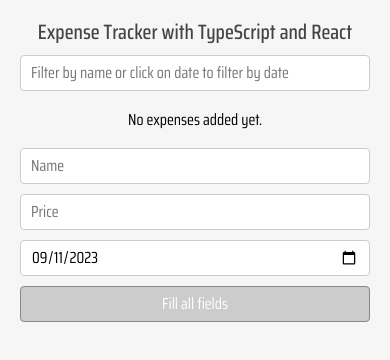
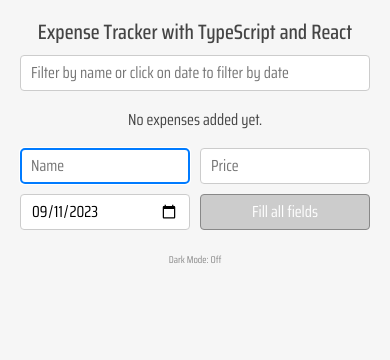
Before and after one commit to kraffcho/Expense-Tracker-with-TypeScript-and-React, a React (Create React App) app: page / in a window 390 px wide. Shown: the top 360 px of the page. Built offline with nearby package versions, Linux system fonts and the light colour scheme.

Commit message:
feature/enter-key-and-dark-mode-toggle
This branch introduces two new features:
1. The ability to add or update items by pressing the Enter key while using the expense form.
2. The option to toggle between Dark and Light themes to improve the user experience.

```diff
--- a/src/App.scss
+++ b/src/App.scss
@@ -1,4 +1,46 @@
 @import url("https://fonts.googleapis.com/css2?family=Saira+Condensed:wght@100;200;300;400;500;600;700&display=swap");
+
+:root {
+  --bg-color: #fff;
+  --text-color: #444;
+  --app-bg-color: #f6f6f6;
+  --app-border-color: #ccc;
+  --app-shadow-color: rgba(0, 0, 0, 0.1);
+  --bg-color-li-even: #eee;
+  --bg-color-li-odd: #fff;
+  --input-bg-color: #fff;
+  --input-text-color: #000;
+  --input-select-outline-color: #007bff;
+  --border-color: #ccc;
+  --button-action-bg-color: #fff;
+  --button-disabled-bg-color: #ccc;
+  --button-disabled-border-color: #888;
+  --button-toggle-theme-bg-color: #fff;
+  --button-toggle-theme-text-color: #222;
+  --button-bg-color: #007bff;
+  --button-bg-color-hover: #0056b3;
+}
+
+[data-theme="dark"] {
+  --bg-color: #111;
+  --text-color: #ccc;
+  --app-bg-color: #222;
+  --app-border-color: #333;
+  --app-shadow-color: rgba(0, 0, 0, 0.6);
+  --bg-color-li-even: #333;
+  --bg-color-li-odd: #444;
+  --input-bg-color: #333;
+  --input-text-color: #fff;
+  --input-select-outline-color: #111;
+  --border-color: #555;
+  --button-action-bg-color: #222;
+  --button-disabled-bg-color: #1d1d1d;
+  --button-disabled-border-color: #555;
+  --button-toggle-theme-bg-color: #333;
+  --button-toggle-theme-text-color: #aaa;
+  --button-bg-color: #444;
+  --button-bg-color-hover: #555;
+}
 
 body {
   margin: 0;
@@ -6,16 +48,20 @@ body {
   font-family: "Saira Condensed", sans-serif;
   -webkit-font-smoothing: antialiased;
   -moz-osx-font-smoothing: grayscale;
+  background-color: var(--bg-color);
+  color: var(--text-color);
+  transition: 300ms ease-out;
 }
 
 .App {
+  position: relative;
   max-width: 420px;
   margin: 30px auto;
   padding: 20px 20px 25px;
-  border: 1px solid #ccc;
+  border: 1px solid var(--app-border-color);
   border-radius: 8px;
-  box-shadow: 0 4px 8px rgba(0, 0, 0, 0.1);
-  background: #f6f6f6;
+  box-shadow: 0 4px 8px var(--app-shadow-color);
+  background: var(--app-bg-color);
   text-align: center;
 }
 
@@ -56,7 +102,7 @@ body {
 }
 
 h1 {
-  color: #444;
+  color: var(--text-color);
   font-size: clamp(1.3em, 4.5vw, 1.7em);
   font-weight: 500;
   margin: 0 0 10px;
@@ -71,13 +117,15 @@ h2 {
   color: #d9534f;
 
   span {
-    color: #333;
+    color: var(--text-color);
   }
 }
 
 input,
 button,
 select {
+  background: var(--input-bg-color);
+  color: var(--input-text-color);
   font-family: "Saira Condensed", sans-serif;
 }
 
@@ -85,8 +133,8 @@ input {
   padding: 4px 10px;
   font-size: 16px;
   border-radius: 4px;
-  border: 1px solid #ccc;
-  outline-color: #007bff;
+  border: 1px solid var(--border-color);
+  outline-color: var(--input-select-outline-color);
   height: 36px;
   -webkit-box-sizing: border-box;
   -moz-box-sizing: border-box;
@@ -100,8 +148,8 @@ select {
   padding: 4px 10px;
   font-size: 16px;
   border-radius: 4px;
-  border: 1px solid #ccc;
-  outline-color: #007bff;
+  border: 1px solid var(--border-color);
+  outline-color: var(--input-select-outline-color);
   height: 36px;
   -webkit-box-sizing: border-box;
   -moz-box-sizing: border-box;
@@ -142,24 +190,25 @@ select {
 }
 
 button {
-  background-color: #007bff;
+  height: 36px;
+  background-color: var(--button-bg-color);
   color: white;
   border: 1px solid #222;
   padding: 4px 14px;
   font-size: 16px;
   cursor: pointer;
   border-radius: 4px;
+  border: 1px solid var(--border-color);
   outline-color: #555;
-  height: 36px;
   transition: 300ms;
 
   &:hover {
-    background-color: #0056b3;
+    background-color: var(--button-bg-color-hover);
   }
 
   &:disabled {
-    background-color: #ccc;
-    border-color: #888;
+    background-color: var(--button-disabled-bg-color);
+    border-color: var(--button-disabled-border-color);
     cursor: not-allowed;
   }
 }
@@ -168,7 +217,7 @@ ul {
   list-style: none;
   padding: 0;
   margin: 20px 0 0;
-  background: #fff;
+  background: var(--bg-color-li-odd);
 }
 
 li {
@@ -184,8 +233,8 @@ li {
   &.heading {
     padding: 10px 8px;
     font-weight: 600;
-    color: #333;
-    background: #fff;
+    color: var(--text-color);
+    background: var(--app-bg-color);
   }
 
   >span {
@@ -214,14 +263,14 @@ li {
   }
 
   &:nth-child(even) {
-    background: #eee;
+    background: var(--bg-color-li-even);
   }
 }
 
 span[role="img"] {
   flex: 1;
   font-size: .7em;
-  background: #fff;
+  background: var(--button-action-bg-color);
   padding: 4px 2px;
   border: 1px solid #ddd;
   border-radius: 4px;
@@ -294,24 +343,58 @@ span[role="img"] {
   animation: animatedOutline 3s ease-in-out forwards;
 }
 
-@media only screen and (max-width: 460px) {
+.toggle-theme {
+  opacity: .5;
+  position: absolute;
+  bottom: 0;
+  left: 50%;
+  padding: 5px 10px 2px;
+  height: auto;
+  font-size: 10px;
+  color: var(--button-toggle-theme-text-color);
+  background-color: var(--button-toggle-theme-bg-color);
+  border-radius: 0 0 5px 5px;
+  transform: translate(-50%, 21px);
+  z-index: -1;
+}
+
+.toggle-theme:hover {
+  opacity: 1;
+  color: var(--text-color);
+  background-color: var(--app-bg-color);
+  cursor: pointer;
+}
+
+@media only screen and (max-width: 420px) {
   body {
     padding: 0;
-    background: #f6f6f6;
+    background: var(--app-bg-color);
   }
 
   .App {
     margin: 0;
+    padding-bottom: 50px;
     border: none;
     border-radius: 0;
     box-shadow: none;
   }
 
+  .no-results {
+    flex-direction: column;
+  }
+
+  .toggle-theme {
+    padding: 2px 6px;
+    background-color: transparent;
+    border-color: transparent;
+    border-radius: 0;
+    transform: translate(-50%, -10px);
+    z-index: 1;
+  }
+}
+
+@media only screen and (max-width: 360px) {
   .expenses-form {
     grid-template-columns: 1fr;
   }
-
-  .no-results {
-    flex-direction: column;
-  }
 }
--- a/src/App.tsx
+++ b/src/App.tsx
@@ -21,6 +21,9 @@ export interface ExpenseItem {
   date: string;
 }
 
+const savedTheme = localStorage.getItem("theme") || "light";
+document.documentElement.setAttribute("data-theme", savedTheme);
+
 function App() {
   // Initialize state for expenses from localStorage
   let initialExpenses: ExpenseItem[] = loadExpensesFromLocalStorage();
@@ -38,8 +41,10 @@ function App() {
   const [sortKey, setSortKey] = useState<SortKey>(SortKey.DATE);
   const [sortOrder, setSortOrder] = useState<SortOrder>(SortOrder.DESC);
   const [searchQuery, setSearchQuery] = useState<string>("");
+  const [isDarkMode, setIsDarkMode] = useState(savedTheme === "dark");
+  const toggleDarkMode = () => setIsDarkMode(!isDarkMode);
+  const { isLoading, startLoading, stopLoading } = useLoading();
 
-  const { isLoading, startLoading, stopLoading } = useLoading();
   // Simulate loading for 1 second
   useEffect(() => {
     startLoading();
@@ -49,6 +54,23 @@ function App() {
       stopLoading();
     }, 1000);
   }, [startLoading, stopLoading]);
+
+useEffect(() => {
+  // Load theme preference from localStorage or default to 'light'
+  const savedTheme = localStorage.getItem("theme") || "light";
+  const isDark = savedTheme === "dark";
+  setIsDarkMode(isDark);
+
+  // IMPORTANT: Set the attribute to make sure it's applied on initial load
+  document.documentElement.setAttribute("data-theme", savedTheme);
+}, []);
+
+  useEffect(() => {
+    // Save theme preference to localStorage
+    const theme = isDarkMode ? "dark" : "light";
+    localStorage.setItem("theme", theme);
+    document.documentElement.setAttribute("data-theme", theme);
+  }, [isDarkMode]);
 
   // Save expenses to localStorage whenever they change
   useEffect(() => {
@@ -172,10 +194,7 @@ function App() {
   return (
     <div className="App">
       <h1>Expense Tracker with TypeScript and React</h1>
-      <SearchBar
-        searchQuery={searchQuery}
-        setSearchQuery={setSearchQuery}
-      />
+      <SearchBar searchQuery={searchQuery} setSearchQuery={setSearchQuery} />
       {isLoading ? (
         <div>Loading data...</div>
       ) : (
@@ -237,6 +256,9 @@ function App() {
           />
         </>
       )}
+      <button className="toggle-theme" onClick={toggleDarkMode}>
+        Dark Mode: {isDarkMode ? "On" : "Off"}
+      </button>
     </div>
   );
 }
--- a/src/components/ExpenseForm.tsx
+++ b/src/components/ExpenseForm.tsx
@@ -1,4 +1,4 @@
-import React, { useEffect, useRef } from "react";
+import React, { useEffect, useRef, KeyboardEvent } from "react";
 
 interface ExpenseFormProps {
   name: string;
@@ -12,7 +12,7 @@ interface ExpenseFormProps {
   addOrUpdateExpense: () => void;
   getCurrentDateString: () => string;
 }
-
+// ExpenseForm component is responsible for rendering the form and adding or editing an expense
 const ExpenseForm: React.FC<ExpenseFormProps> = ({
   name,
   price,
@@ -27,11 +27,31 @@ const ExpenseForm: React.FC<ExpenseFormProps> = ({
 }) => {
   const nameInputRef = useRef<HTMLInputElement>(null);
 
+  // Focus on name input when in editing mode
   useEffect(() => {
     if (editingId) {
       nameInputRef.current?.focus();
     }
   }, [editingId]);
+
+  // Focus on name input whenever a new item is successfully added
+  useEffect(() => {
+    if (
+      !editingId &&
+      name === "" &&
+      price === null &&
+      date === getCurrentDateString()
+    ) {
+      nameInputRef.current?.focus();
+    }
+  }, [name, price, date, editingId, getCurrentDateString]);
+
+  // Add or update an existing expense when the user presses Enter
+  const handleKeyDown = (event: KeyboardEvent<HTMLInputElement>) => {
+    if (event.key === "Enter" && isFormValid) {
+      addOrUpdateExpense();
+    }
+  };
 
   return (
     <div className="expenses-form">
@@ -46,6 +66,7 @@ const ExpenseForm: React.FC<ExpenseFormProps> = ({
           placeholder="Name"
           value={name}
           onChange={(e) => setName(e.target.value)}
+          onKeyDown={handleKeyDown}
         />
       </div>
       <div>
@@ -59,6 +80,7 @@ const ExpenseForm: React.FC<ExpenseFormProps> = ({
           min="0"
           value={price || ""}
           onChange={(e) => setPrice(Math.max(0, Number(e.target.value)))}
+          onKeyDown={handleKeyDown}
         />
       </div>
       <div>
@@ -70,6 +92,7 @@ const ExpenseForm: React.FC<ExpenseFormProps> = ({
           type="date"
           value={date}
           onChange={(e) => setDate(e.target.value)}
+          onKeyDown={handleKeyDown}
         />
       </div>
       <button disabled={!isFormValid} onClick={addOrUpdateExpense}>
```
